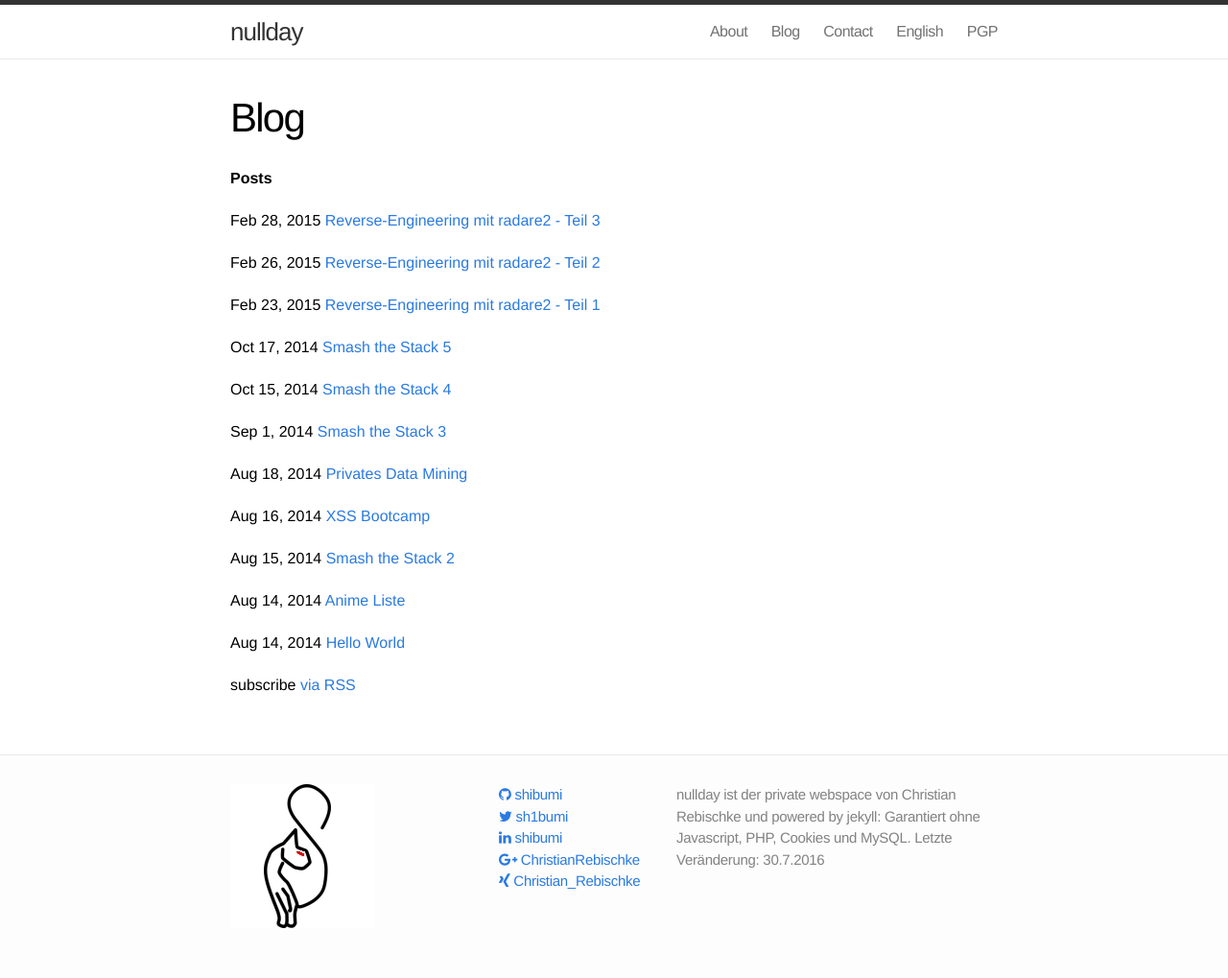
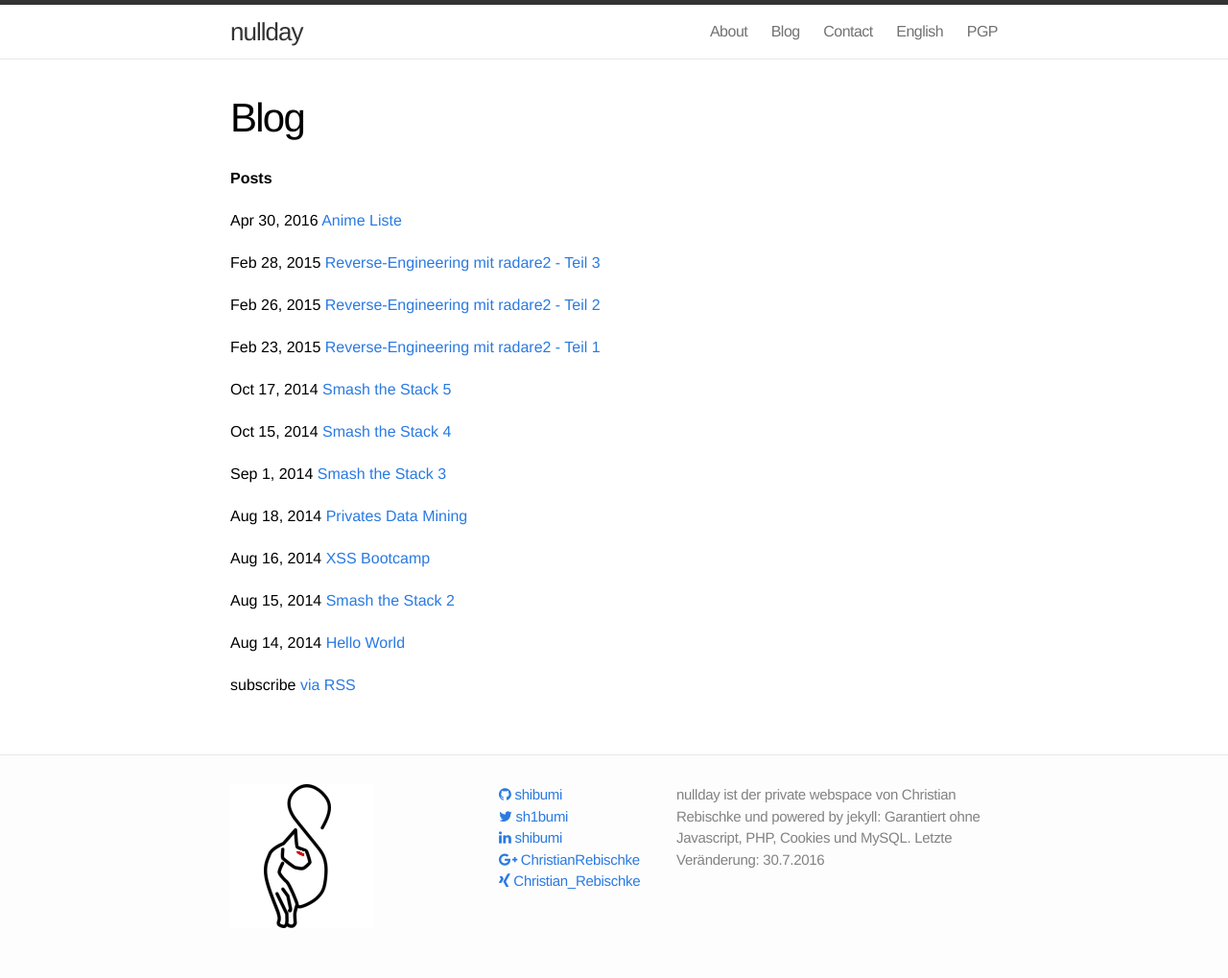
Before and after one commit to shibumi/shibumi.dev, a Jekyll site: the page built from blog.md, in a window 1280 px wide. Shown: the whole page at 96% size. Built offline with Jekyll 4.4.1, drawn with Linux system fonts in a browser that asks for light colours; nearby versions of some CDN libraries; Markdown is read by kramdown in place of the engine named in the settings.

Commit message:
changed date

```diff
--- a/_posts/2016-07-30-anime-list.markdown
+++ b/_posts/2016-07-30-anime-list.markdown
@@ -1,7 +1,7 @@
 ---
 layout: post
 title:  "Anime Liste"
-date:   2014-08-14 13:13:13
+date:   2016-04-30 13:13:13
 categories: anime
 ---
 
```
